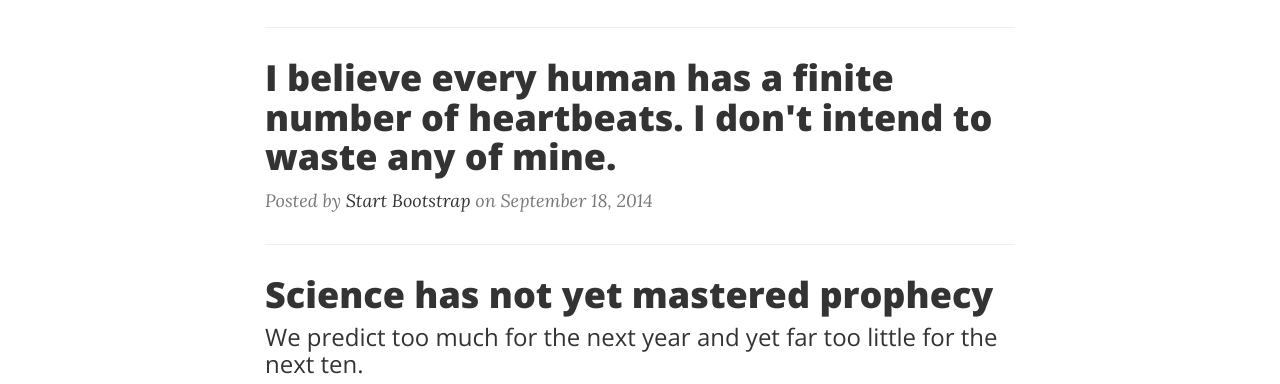
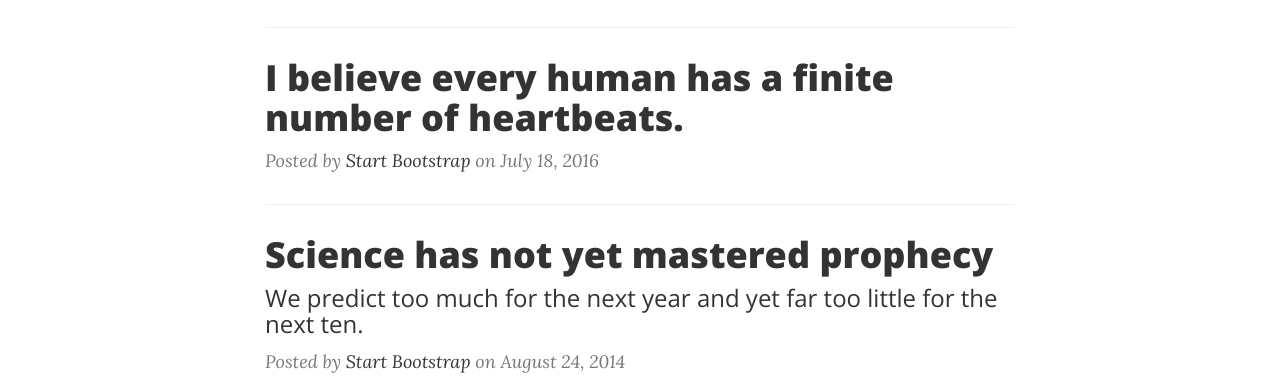
Before and after one commit to sissiyuen/GirlsCodingDayDemo, a website: page index.html in a window 1280 px wide. Shown: the part 684-1068 px from the top of the page. Drawn offline with nearby package versions, Linux system fonts and the light colour scheme.

Commit message:
yiming
ph

```diff
--- a/index.html
+++ b/index.html
@@ -102,10 +102,10 @@
                 <div class="post-preview">
                     <a href="post.html">
                         <h2 class="post-title">
-                            I believe every human has a finite number of heartbeats. I don't intend to waste any of mine.
+                            I believe every human has a finite number of heartbeats.
                         </h2>
                     </a>
-                    <p class="post-meta">Posted by <a href="#">Start Bootstrap</a> on September 18, 2014</p>
+                    <p class="post-meta">Posted by <a href="#">Start Bootstrap</a> on July 18, 2016</p>
                 </div>
                 <hr>
                 <div class="post-preview">
```
